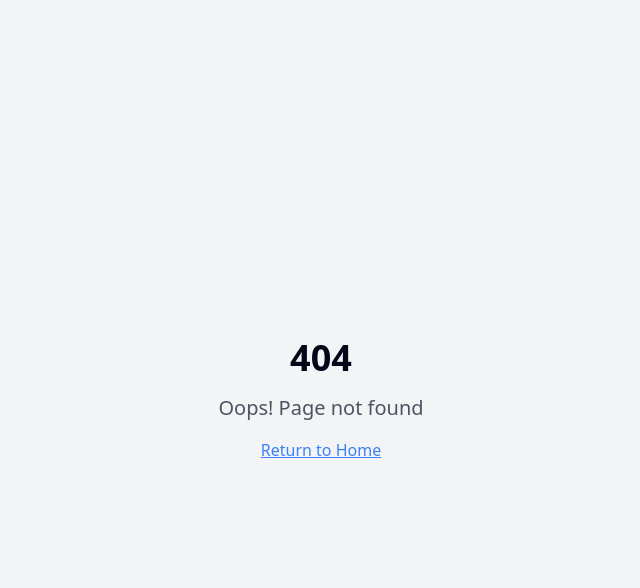
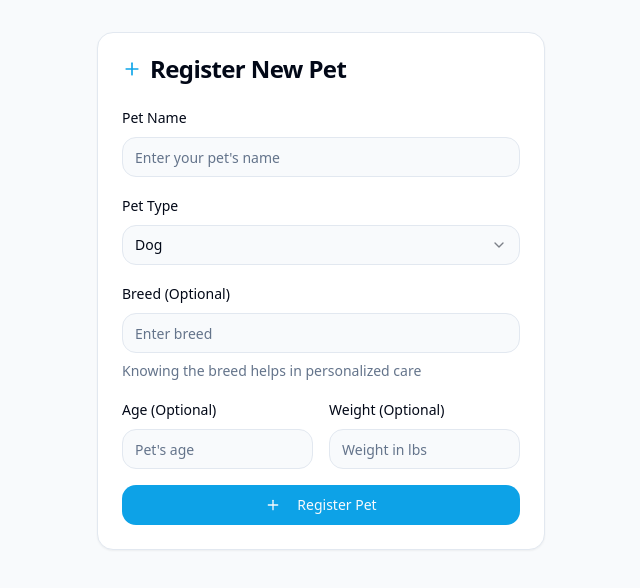
Before and after one commit to Suja0580/aeroedison-website-03, a React (Vite) app: page /register-pet in a window 1280 px wide. Before the commit this address had no page. Shown: the top 588 px of the page, without its empty margins (319-959 px from the left). Built offline with nearby package versions, Linux system fonts and the light colour scheme.

Commit message:
Add pet registration page
Add a new page for registering pets.

```diff
--- a/src/App.tsx
+++ b/src/App.tsx
@@ -1,4 +1,3 @@
-
 import { Toaster } from "@/components/ui/toaster";
 import { Toaster as Sonner } from "@/components/ui/sonner";
 import { TooltipProvider } from "@/components/ui/tooltip";
@@ -9,6 +8,7 @@ import HealthCheckSchedule from "./pages/HealthCheckSchedule";
 import FeedingSchedule from "./pages/FeedingSchedule";
 import VetAppointment from "./pages/VetAppointment";
 import NotFound from "./pages/NotFound";
+import PetRegistration from "./pages/PetRegistration";
 
 const queryClient = new QueryClient();
 
@@ -23,7 +23,7 @@ const App = () => (
           <Route path="/health-checks" element={<HealthCheckSchedule />} />
           <Route path="/feeding" element={<FeedingSchedule />} />
           <Route path="/vet" element={<VetAppointment />} />
-          {/* ADD ALL CUSTOM ROUTES ABOVE THE CATCH-ALL "*" ROUTE */}
+          <Route path="/register-pet" element={<PetRegistration />} />
           <Route path="*" element={<NotFound />} />
         </Routes>
       </BrowserRouter>
--- /dev/null
+++ b/src/pages/PetRegistration.tsx
@@ -0,0 +1,156 @@
+
+import React from 'react';
+import { useForm } from 'react-hook-form';
+import { zodResolver } from '@hookform/resolvers/zod';
+import * as z from 'zod';
+import { Button } from '@/components/ui/button';
+import { Input } from '@/components/ui/input';
+import {
+  Form,
+  FormControl,
+  FormDescription,
+  FormField,
+  FormItem,
+  FormLabel,
+  FormMessage
+} from '@/components/ui/form';
+import { Card, CardContent, CardHeader, CardTitle } from '@/components/ui/card';
+import { PetType } from '@/types';
+import { Select, SelectContent, SelectItem, SelectTrigger, SelectValue } from '@/components/ui/select';
+import { Plus } from 'lucide-react';
+import { toast } from 'sonner';
+
+const petSchema = z.object({
+  name: z.string().min(2, { message: "Pet name must be at least 2 characters" }),
+  type: z.enum(['dog', 'cat', 'fish', 'bird', 'other']),
+  breed: z.string().optional(),
+  age: z.coerce.number().min(0).max(30).optional(),
+  weight: z.coerce.number().min(0).max(500).optional(),
+});
+
+const PetRegistration = () => {
+  const form = useForm<z.infer<typeof petSchema>>({
+    resolver: zodResolver(petSchema),
+    defaultValues: {
+      name: '',
+      type: 'dog',
+    }
+  });
+
+  const onSubmit = (data: z.infer<typeof petSchema>) => {
+    // TODO: Implement actual pet registration logic
+    toast.success(`${data.name} registered successfully!`);
+    console.log('Pet Data:', data);
+  };
+
+  return (
+    <div className="container max-w-lg mx-auto py-8">
+      <Card>
+        <CardHeader>
+          <CardTitle className="flex items-center">
+            <Plus className="mr-2 h-5 w-5 text-pet-blue" />
+            Register New Pet
+          </CardTitle>
+        </CardHeader>
+        <CardContent>
+          <Form {...form}>
+            <form onSubmit={form.handleSubmit(onSubmit)} className="space-y-4">
+              <FormField
+                control={form.control}
+                name="name"
+                render={({ field }) => (
+                  <FormItem>
+                    <FormLabel>Pet Name</FormLabel>
+                    <FormControl>
+                      <Input placeholder="Enter your pet's name" {...field} />
+                    </FormControl>
+                    <FormMessage />
+                  </FormItem>
+                )}
+              />
+
+              <FormField
+                control={form.control}
+                name="type"
+                render={({ field }) => (
+                  <FormItem>
+                    <FormLabel>Pet Type</FormLabel>
+                    <Select onValueChange={field.onChange} defaultValue={field.value}>
+                      <FormControl>
+                        <SelectTrigger>
+                          <SelectValue placeholder="Select pet type" />
+                        </SelectTrigger>
+                      </FormControl>
+                      <SelectContent>
+                        {['dog', 'cat', 'fish', 'bird', 'other'].map((type) => (
+                          <SelectItem key={type} value={type}>
+                            {type.charAt(0).toUpperCase() + type.slice(1)}
+                          </SelectItem>
+                        ))}
+                      </SelectContent>
+                    </Select>
+                    <FormMessage />
+                  </FormItem>
+                )}
+              />
+
+              <FormField
+                control={form.control}
+                name="breed"
+                render={({ field }) => (
+                  <FormItem>
+                    <FormLabel>Breed (Optional)</FormLabel>
+                    <FormControl>
+                      <Input placeholder="Enter breed" {...field} />
+                    </FormControl>
+                    <FormDescription>
+                      Knowing the breed helps in personalized care
+                    </FormDescription>
+                    <FormMessage />
+                  </FormItem>
+                )}
+              />
+
+              <div className="grid grid-cols-2 gap-4">
+                <FormField
+                  control={form.control}
+                  name="age"
+                  render={({ field }) => (
+                    <FormItem>
+                      <FormLabel>Age (Optional)</FormLabel>
+                      <FormControl>
+                        <Input type="number" placeholder="Pet's age" {...field} />
+                      </FormControl>
+                      <FormMessage />
+                    </FormItem>
+                  )}
+                />
+
+                <FormField
+                  control={form.control}
+                  name="weight"
+                  render={({ field }) => (
+                    <FormItem>
+                      <FormLabel>Weight (Optional)</FormLabel>
+                      <FormControl>
+                        <Input type="number" placeholder="Weight in lbs" {...field} />
+                      </FormControl>
+                      <FormMessage />
+                    </FormItem>
+                  )}
+                />
+              </div>
+
+              <Button type="submit" className="w-full">
+                <Plus className="mr-2 h-4 w-4" />
+                Register Pet
+              </Button>
+            </form>
+          </Form>
+        </CardContent>
+      </Card>
+    </div>
+  );
+};
+
+export default PetRegistration;
```
